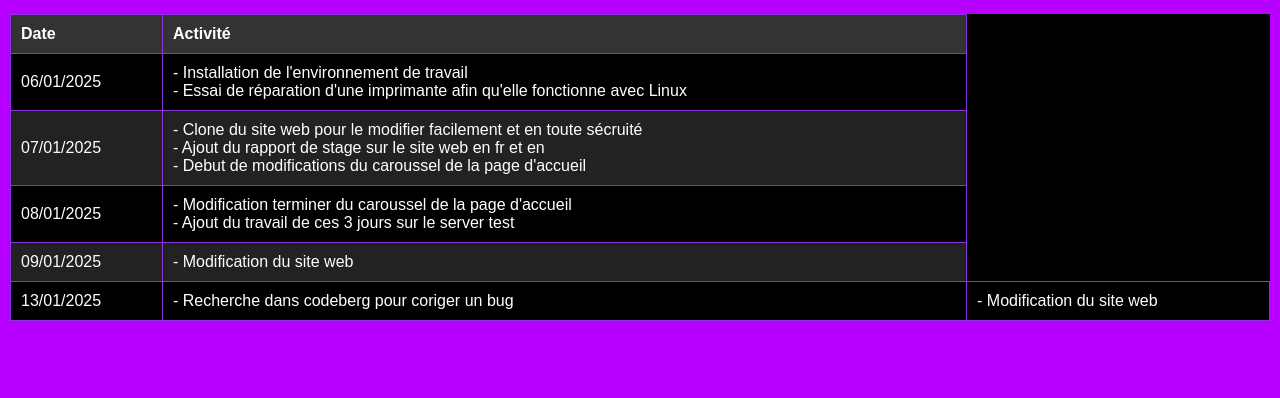
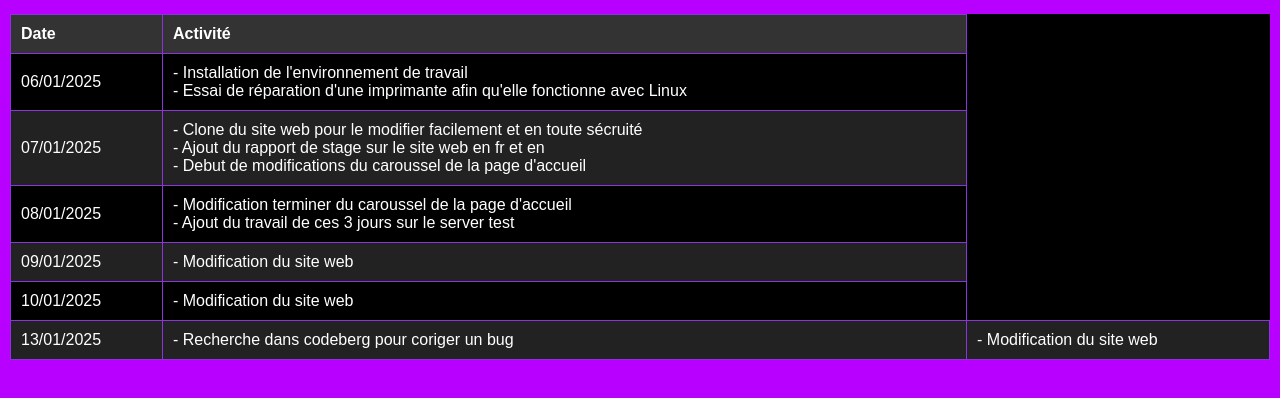
Before and after one commit to MaelBTS/PortfolioSIO, a plain HTML site: page Stage2.html in a window 1280 px wide. Shown: the part 174-572 px from the top of the page. Drawn offline with Linux system fonts and the light colour scheme.

Commit message:
Add files via upload

```diff
--- a/Stage2.html
+++ b/Stage2.html
@@ -71,6 +71,11 @@
                 <td> - Modification du site web <br>
             </tr>
             <tr>
+                <td>10/01/2025</td>
+                <td> - Modification du site web <br>
+            </tr>
+
+            <tr>
                 <td>13/01/2025</td>
                 <td> - Recherche dans codeberg pour coriger un bug</td>
                 <td> - Modification du site web <br>
```
